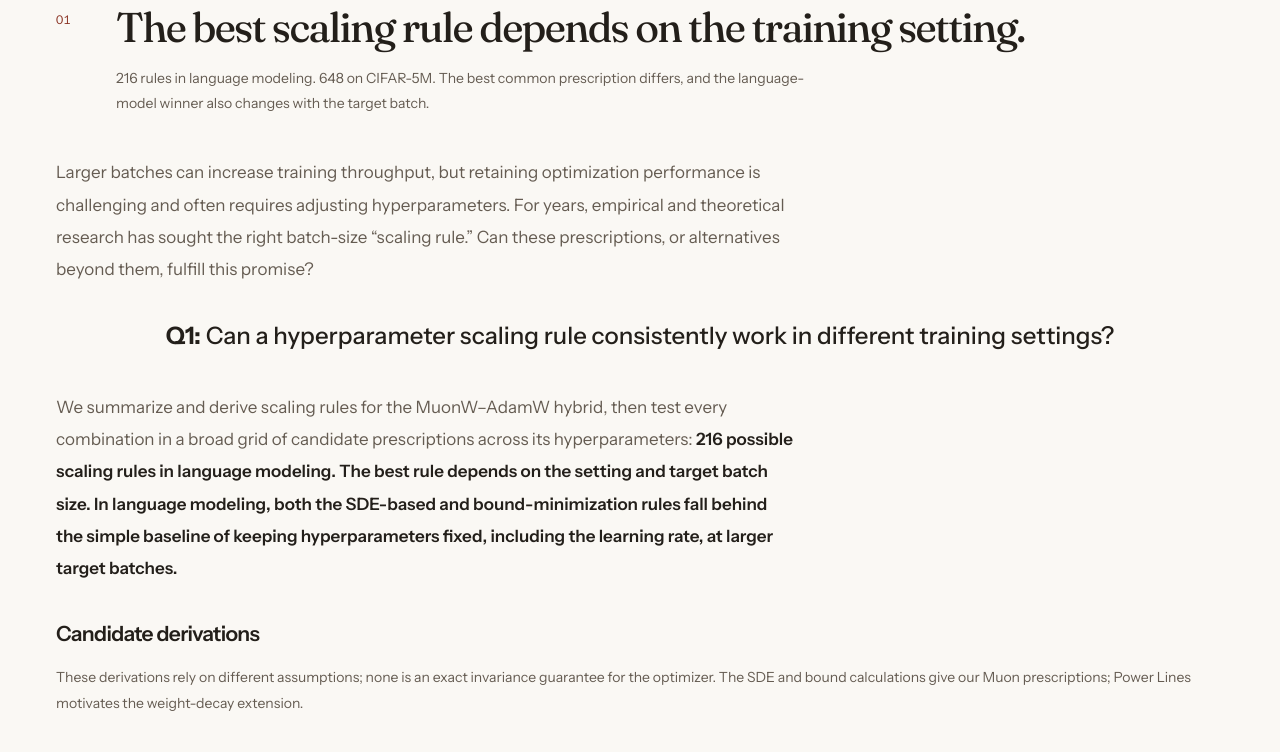
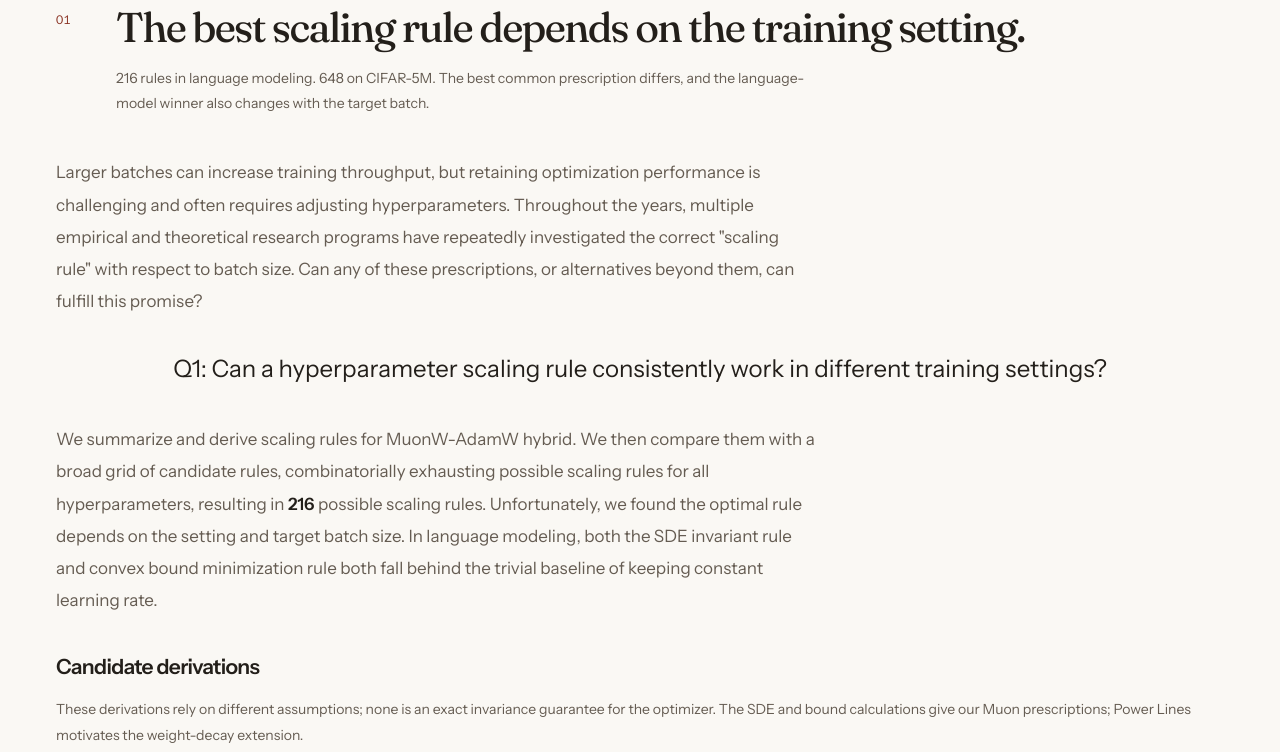
Before and after one commit to dangxingyu/batch-size-blog, a website: page index.html in a window 1280 px wide. Shown: the part 976-1728 px from the top of the page. Drawn offline with Linux system fonts and the light colour scheme.

Commit message:
Restore user wording and bold only 216

```diff
--- a/batch-size/playable.css
+++ b/batch-size/playable.css
@@ -494,6 +494,5 @@ body{--ui-label-size:15px;--ui-button-size:14px;--ui-detail-size:14px}
 
 /* Lead with the scientific question; keep the experiment guide after the figure. */
 .scaling-intro{margin-bottom:0}
-.scaling-question{max-width:980px;margin:32px auto 36px;text-align:center;color:var(--ink);font-size:24px;line-height:1.55;font-weight:500;text-wrap:balance}
-.scaling-question strong{font-weight:700}
+.scaling-question{max-width:980px;margin:32px auto 36px;text-align:center;color:var(--ink);font-size:24px;line-height:1.55;font-weight:400;text-wrap:balance}
 @media(max-width:760px){.scaling-intro{margin-bottom:0}.scaling-question{margin:26px auto 30px;font-size:21px}}
--- a/index.html
+++ b/index.html
@@ -6,7 +6,7 @@
   <meta name="description" content="Turn the batch-size dial. Race optimizers through a noisy landscape. Explore why a tiny set of sharp directions can change the result.">
   <meta name="theme-color" content="#f5f3ec">
   <link rel="icon" href="batch-size/favicon.svg" type="image/svg+xml">
-  <link rel="stylesheet" href="batch-size/vendor/katex/katex.min.css?v=d4ab5b8e"><link rel="stylesheet" href="batch-size/fonts.css"><link rel="stylesheet" href="batch-size/style.css"><link rel="stylesheet" href="batch-size/editorial.css?v=85b91fdd"><link rel="stylesheet" href="batch-size/playable.css?v=d791b148"><link rel="stylesheet" href="batch-size/branching.css?v=0134537c">
+  <link rel="stylesheet" href="batch-size/vendor/katex/katex.min.css?v=d4ab5b8e"><link rel="stylesheet" href="batch-size/fonts.css"><link rel="stylesheet" href="batch-size/style.css"><link rel="stylesheet" href="batch-size/editorial.css?v=85b91fdd"><link rel="stylesheet" href="batch-size/playable.css?v=15452970"><link rel="stylesheet" href="batch-size/branching.css?v=0134537c">
   <link rel="preload" href="batch-size/fonts/fraunces-essay.woff2" as="font" type="font/woff2" crossorigin>
   <link rel="preload" href="batch-size/fonts/instrument-sans-latin-wght-normal.woff2" as="font" type="font/woff2" crossorigin>
   <link rel="canonical" href="https://dangxingyu.github.io/batch-size-blog/">
@@ -38,11 +38,11 @@
  <div class="chapter-head"><div><h2>Deriving and testing scaling rules.</h2></div></div>
  <aside class="research-pitch"><span class="pitch-number" aria-hidden="true">01</span><div><h3>The best scaling rule depends on the training setting.</h3><p>216 rules in language modeling. 648 on CIFAR-5M. The best common prescription differs, and the language-model winner also changes with the target batch.</p></div></aside>
 <div class="prose essay-prose scaling-intro">
-  <p>Larger batches can increase training throughput, but retaining optimization performance is challenging and often requires adjusting hyperparameters. For years, empirical and theoretical research has sought the right batch-size “scaling rule.” Can these prescriptions, or alternatives beyond them, fulfill this promise?</p>
+  <p>Larger batches can increase training throughput, but retaining optimization performance is challenging and often requires adjusting hyperparameters. Throughout the years, multiple empirical and theoretical research programs have repeatedly investigated the correct "scaling rule" with respect to batch size. Can any of these prescriptions, or alternatives beyond them, can fulfill this promise?</p>
 </div>
-<p class="scaling-question" id="scaling-question"><strong>Q1:</strong> Can a hyperparameter scaling rule consistently work in different training settings?</p>
+<p class="scaling-question" id="scaling-question">Q1: Can a hyperparameter scaling rule consistently work in different training settings?</p>
 <div class="prose essay-prose">
-  <p>We summarize and derive scaling rules for the MuonW–AdamW hybrid, then test every combination in a broad grid of candidate prescriptions across its hyperparameters: <strong>216 possible scaling rules in language modeling. The best rule depends on the setting and target batch size. In language modeling, both the SDE-based and bound-minimization rules fall behind the simple baseline of keeping hyperparameters fixed, including the learning rate, at larger target batches.</strong></p>
+  <p>We summarize and derive scaling rules for MuonW-AdamW hybrid. We then compare them with a broad grid of candidate rules, combinatorially exhausting possible scaling rules for all hyperparameters, resulting in <strong>216</strong> possible scaling rules. Unfortunately, we found the optimal rule depends on the setting and target batch size. In language modeling, both the SDE invariant rule and convex bound minimization rule both fall behind the trivial baseline of keeping constant learning rate.</p>
 </div>
   <section class="candidate-derivations" aria-labelledby="candidate-derivations-title"><h3 id="candidate-derivations-title">Candidate derivations</h3><p>These derivations rely on different assumptions; none is an exact invariance guarantee for the optimizer. The SDE and bound calculations give our Muon prescriptions; Power Lines motivates the weight-decay extension.</p>
  <div class="rule-candidates">
```
